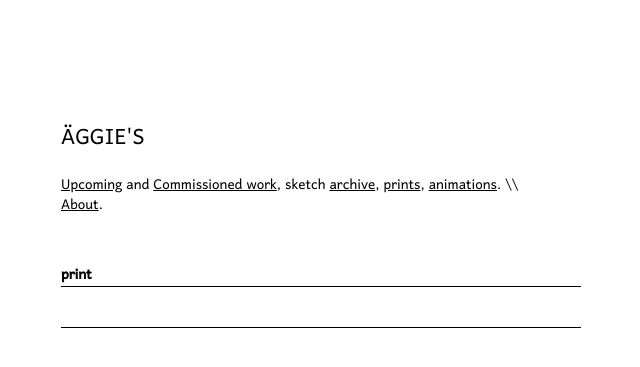
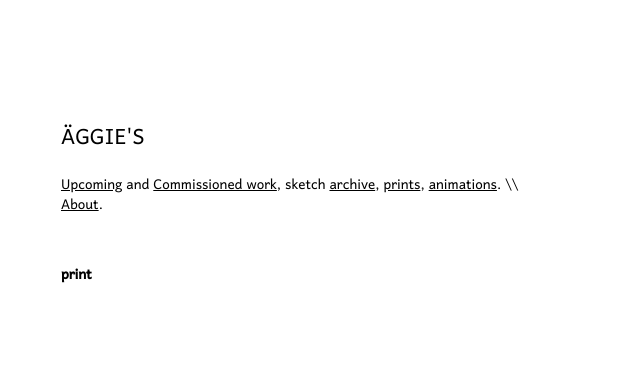
Before and after one commit to beckenkaru/beckenkaru.github.io, a Jekyll site: the page built from _posts/2020-12-13-print.md, in a window 1280 px wide. Shown: the top 367 px of the page, without its empty margins (59-699 px from the left). Built offline with Jekyll 4.4.1, drawn with Linux system fonts in a browser that asks for light colours.

Commit message:
Update post.scss

```diff
--- a/_sass/post.scss
+++ b/_sass/post.scss
@@ -1,6 +1,5 @@
 .post__meta {
   margin: 30px 0 20px;
-  border-bottom: 1px solid $color__black;
   overflow: hidden;
   font-weight: 700;
 }
@@ -56,7 +55,6 @@ $paginate-padding: 13px;
 
 .post__body {
   padding-bottom: 20px;
-  border-bottom: 1px solid $color__black;
 
   pre {
     background: $color__gray;
```
